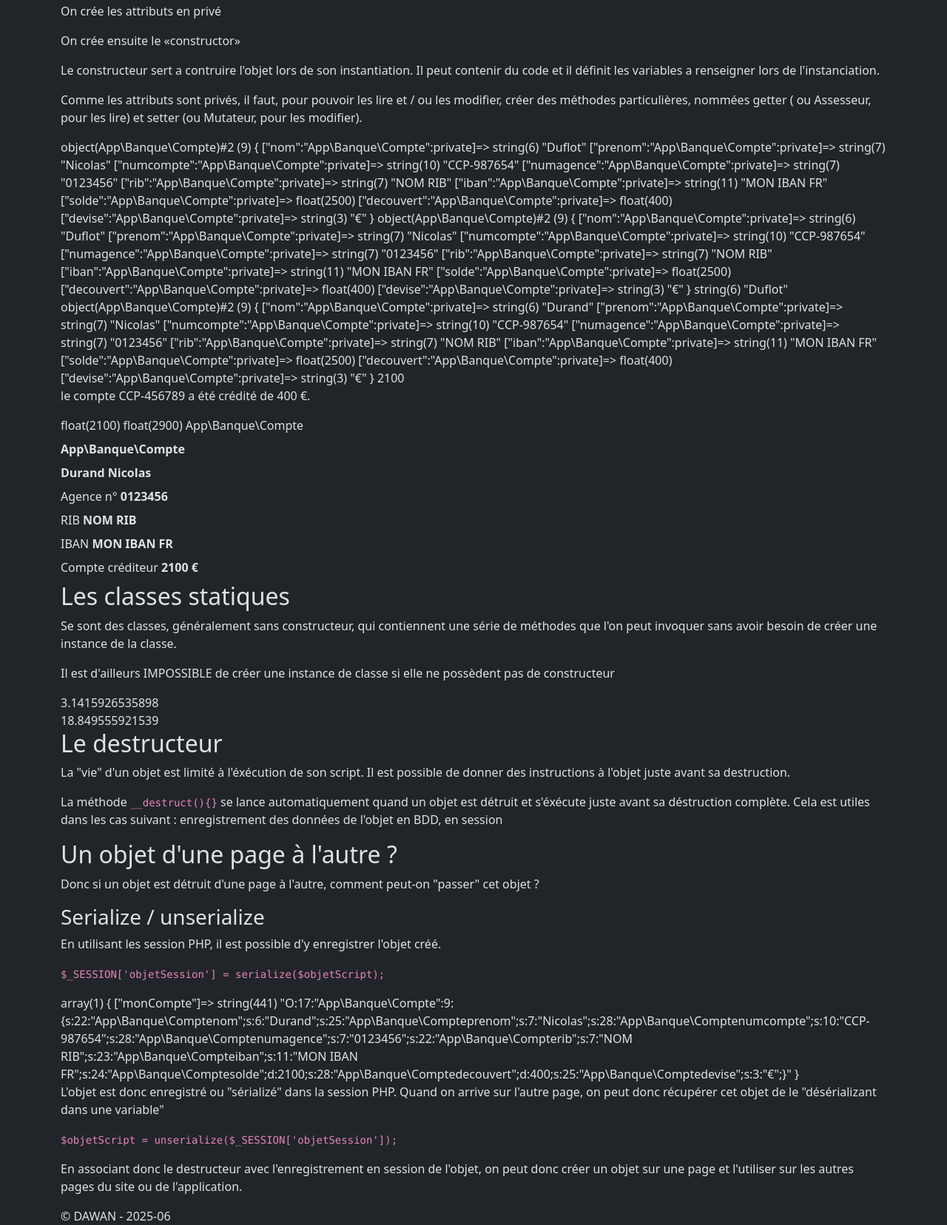
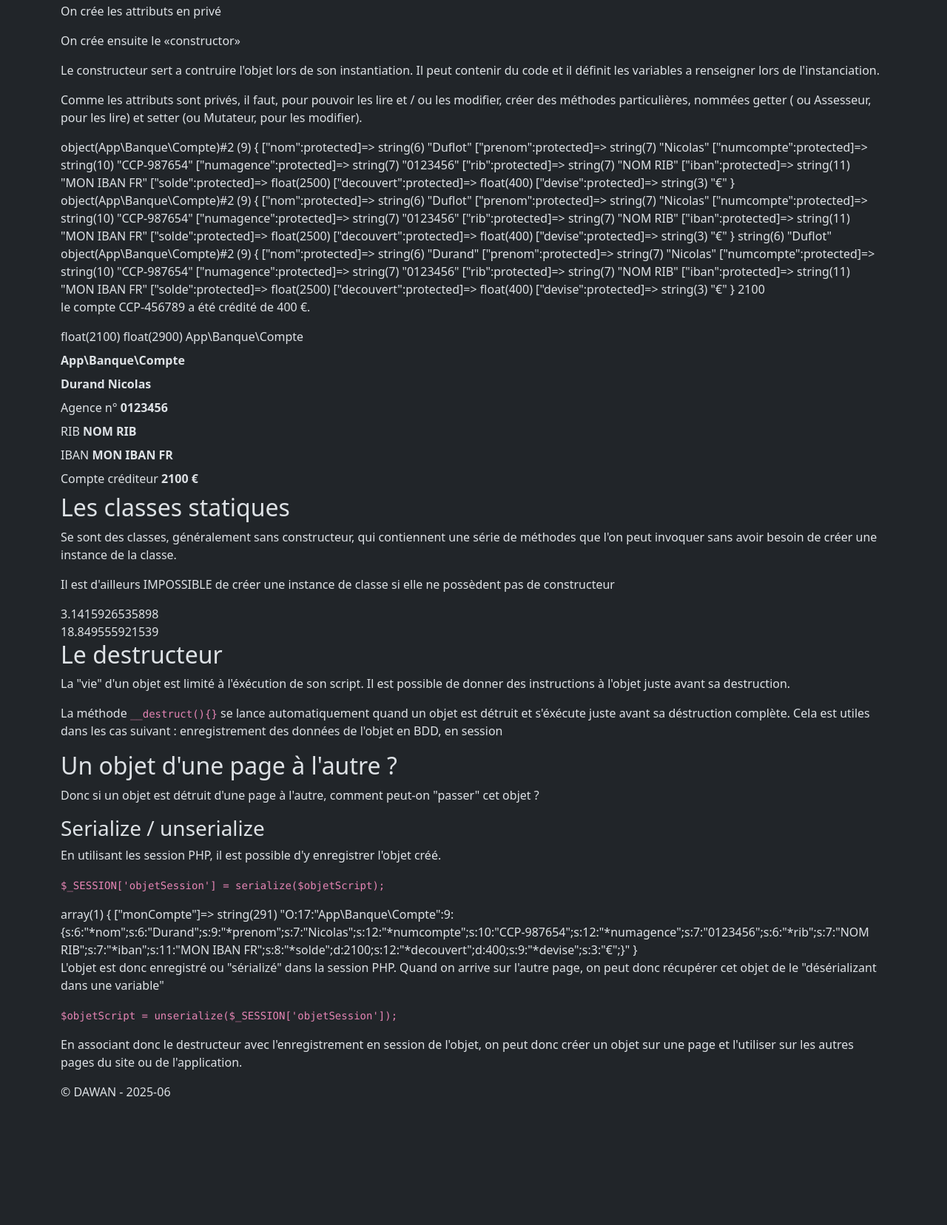
Before and after one commit to nicoduflot/2025-07-07-php-inter, a PHP site: page /index.php in a window 1280 px wide. Shown: the part 995-2651 px from the top of the page at 74% size. After the commit the page ends 2477 px from the top, so only its background shows below. Run offline with PHP 8.4, Linux system fonts and the light colour scheme.

Commit message:
Classes étendues pt 1 principes de l'héritage

```diff
--- a/pdo.php
+++ b/pdo.php
@@ -371,7 +371,6 @@ use Utils\Tools;
                         document.location.href= './pdo.php';
                     </script>
                     <?php
-
                 }
                 ?>
             </article>
--- a/src/Classes/Banque/Carte.php
+++ b/src/Classes/Banque/Carte.php
@@ -1 +1,2 @@
 <?php
+namespace App\Banque;
--- a/src/Classes/Banque/Compte.php
+++ b/src/Classes/Banque/Compte.php
@@ -4,15 +4,15 @@ namespace App\Banque;
 
 class Compte{
     /* Attributs en privé */
-    private string $nom;
-    private string $prenom;
-    private string $numcompte;
-    private string $numagence;
-    private string $rib;
-    private string $iban;
-    private float $solde;
-    private float $decouvert;
-    private string $devise;
+    protected string $nom;
+    protected string $prenom;
+    protected string $numcompte;
+    protected string $numagence;
+    protected string $rib;
+    protected string $iban;
+    protected float $solde;
+    protected float $decouvert;
+    protected string $devise;
 
     /**
      * @param string $nom - le nom du détenteur du compte
@@ -279,9 +279,9 @@ class Compte{
      * @return string
      */
     public function infoCompte(): string {
-        $fichCompte = '';
+        $ficheCompte = '';
         $etatSolde = ($this->getSolde() < 0)? 'débiteur': 'créditeur';
-        $fichCompte = '
+        $ficheCompte = '
         <div>
             <div class="my-2"><b>'. $this->typeCompte() .'</b></div>
             <div class="my-2"><b>'. $this->getNom() . ' ' . $this->getPrenom() .'</b></div>
@@ -291,7 +291,7 @@ class Compte{
             <div class="my-2">Compte '. $etatSolde .'<b> '. $this->getSolde() .' '. $this->getDevise() .'</b></div>
         </div>
         ';
-        return $fichCompte;
+        return $ficheCompte;
     }
 
     /* Méthodes de sauvegarde de l'objet en BDD */
--- a/src/Utils/Tools.php
+++ b/src/Utils/Tools.php
@@ -60,10 +60,30 @@ class Tools
         return $bdd;
     }
 
-    public static function modBdd($sql, $params = []){
+    /**
+     * Permet toutes les requête donnéesen BDD mais si c'est un insert, ne renvoie pas l'id du dernier éléments inserré
+     * @param string $sql - requête sql en bindparam
+     * @param array $params : tableau des paramètres liés (bindparams)
+     * @return mixed
+     */
+    public static function modBdd($sql, $params = []): mixed{
         $bdd = self::setBdd();
         $req = $bdd->prepare($sql);
         $req->execute($params);
         return $req;
     }
+
+    /**
+     * réservé à l'insertion car renvoi l'id de l'enregistrement créé dans la table
+     * @param string $sql - requête sql en bindparam
+     * @param array $params : tableau des paramètres liés (bindparams)
+     * @return mixed
+     */
+    public static function insertBdd($sql, $params = []): mixed{
+        $bdd = self::setBdd();
+        $req = $bdd->prepare($sql);
+        $req->execute($params);
+        return $bdd->lastInsertId();
+    }
+
 }
```
Also changed, not shown: actionJv.php (+0 -8 lines).
